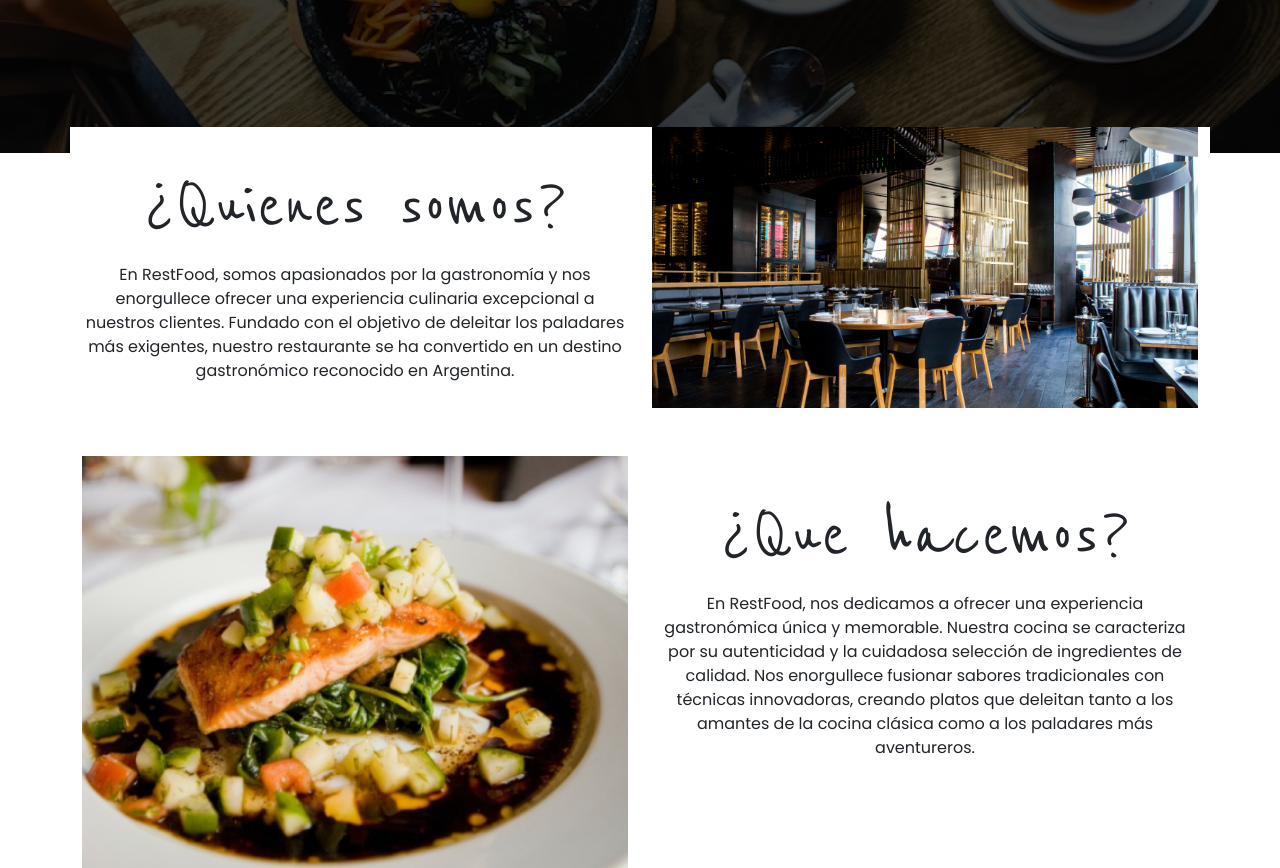
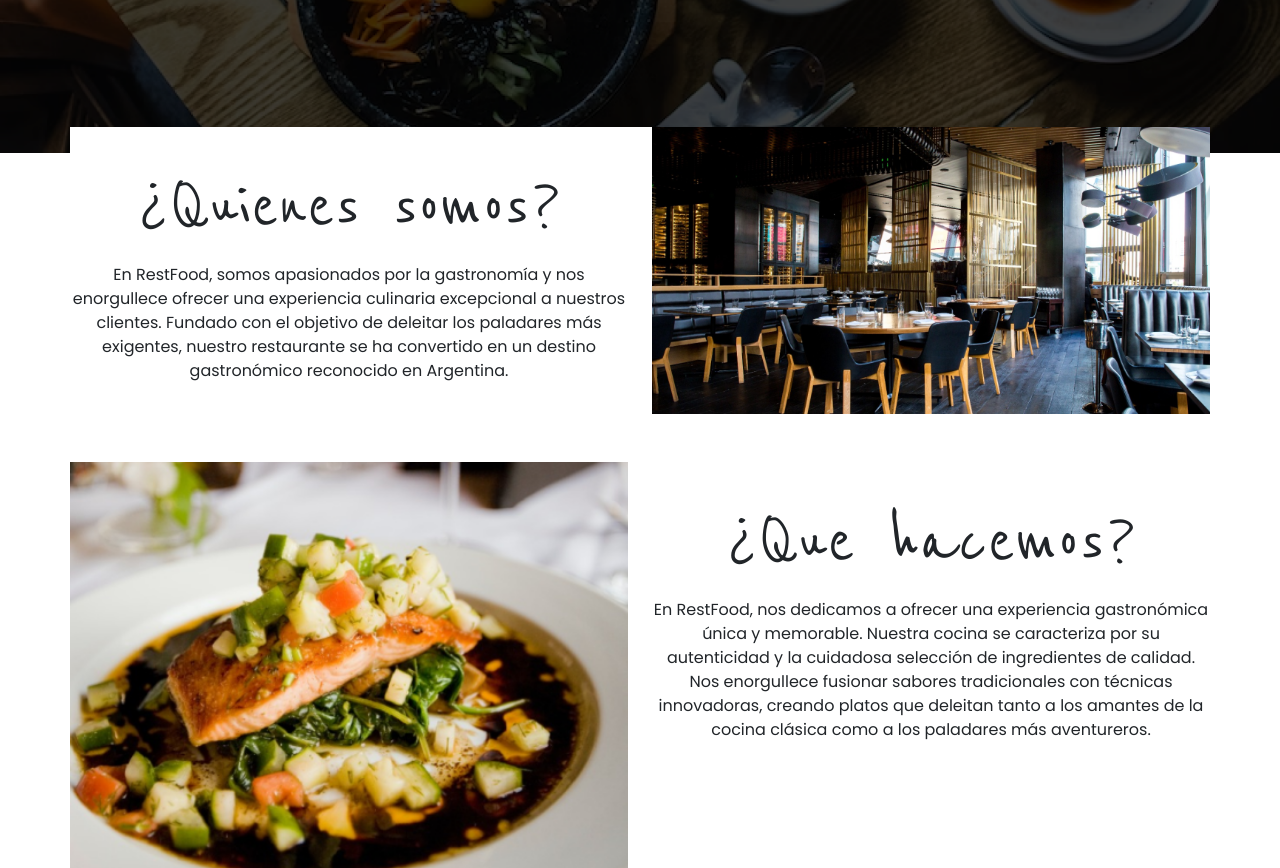
Before and after one commit to Mateo872/restfood, a React (Vite) app: page / in a window 1280 px wide. Shown: the part 380-1248 px from the top of the page. Built offline with nearby package versions, Linux system fonts and the light colour scheme.

Commit message:
se relizo cambio en estilos del contenedor

```diff
--- a/src/componentes/comunes/QuienesSomos.jsx
+++ b/src/componentes/comunes/QuienesSomos.jsx
@@ -5,8 +5,8 @@ import salon from "../../assets/salon-quienes-somos.png";
 const QuienesSomos = () => {
     return (
         <section className="container-fluid">
-            <div className="container contenedor-quienes-somos">
-                <article className="row d-flex flex-sm-row-reverse my-4">
+            <div className="container contenedor-quienes-somos p-0">
+                <article className="row d-flex flex-sm-row-reverse my-4 ">
                     <aside className="d-flex col-12 col-md-6 mb-3 mb-lg-0">
                         <img className="d-block w-100" src={salon} alt="First slide" />
                     </aside>
```
